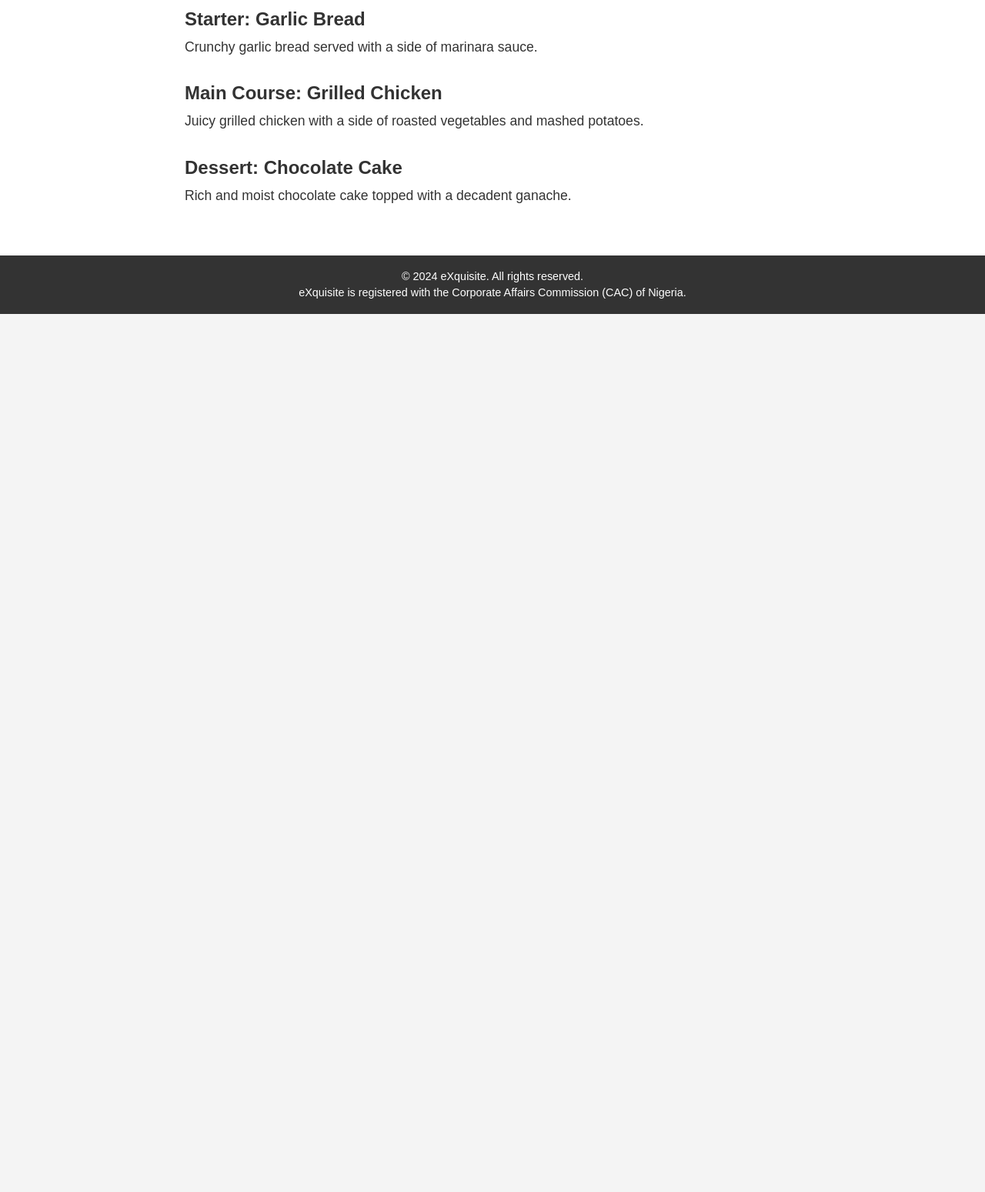
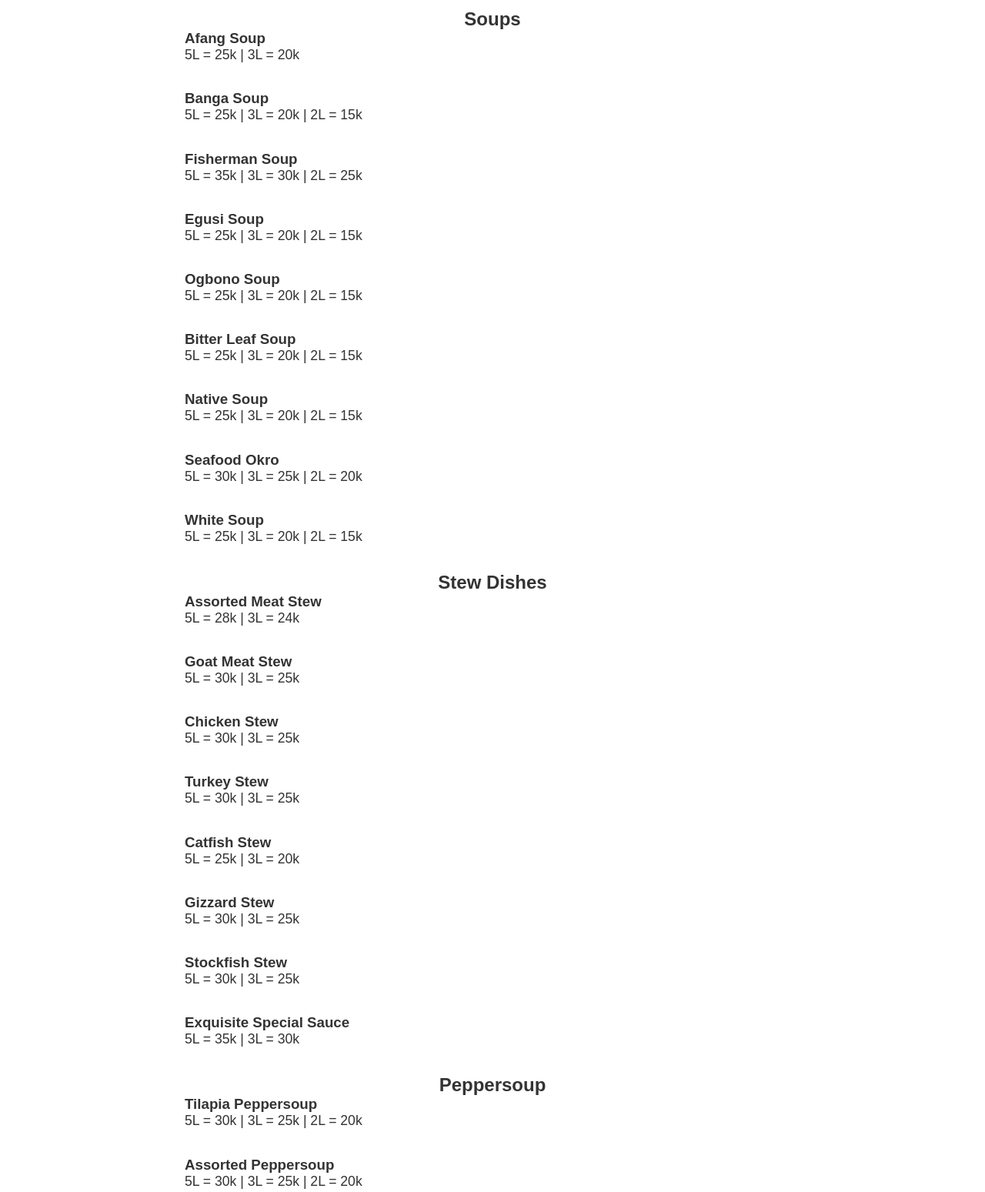
Before and after one commit to AbaraEmmanuel/eXquisite, a plain HTML site: page menu.html in a window 1280 px wide. Shown: the part 220-1769 px from the top of the page at 77% size. Before the commit the page ends 800 px from the top, so only its background shows below. Drawn offline with Linux system fonts and the light colour scheme.

Commit message:
Updated menu list

```diff
--- a/menu.html
+++ b/menu.html
@@ -11,9 +11,9 @@
         <nav>
             <img src="https://i.imgur.com/uYrWLAD.png" alt="eXquisite Logo" class="logo">
             <ul>
-                <li><a href="index.html">Home</a></li>
-                <li><a href="menu.html">Menu</a></li>
-                <li><a href="contact.html">Contact</a></li>
+                <li><a href="home">Home</a></li>
+                <li><a href="menu">Menu</a></li>
+                <li><a href="contact">Contact</a></li>
             </ul>
         </nav>
     </header>
@@ -21,18 +21,106 @@
         <h1>Our Menu</h1>
         <p>Explore our diverse menu featuring delicious dishes made with the finest ingredients. Whether you're in the mood for local favorites or international cuisine, we have something for everyone.</p>
         <div class="menu-list">
-            <!-- Example menu items, replace with actual content -->
+            <h2>Soups</h2>
             <div class="menu-item">
-                <h2>Starter: Garlic Bread</h2>
-                <p>Crunchy garlic bread served with a side of marinara sauce.</p>
+                <h3>Afang Soup</h3>
+                <p>5L = 25k | 3L = 20k</p>
             </div>
             <div class="menu-item">
-                <h2>Main Course: Grilled Chicken</h2>
-                <p>Juicy grilled chicken with a side of roasted vegetables and mashed potatoes.</p>
+                <h3>Banga Soup</h3>
+                <p>5L = 25k | 3L = 20k | 2L = 15k</p>
             </div>
             <div class="menu-item">
-                <h2>Dessert: Chocolate Cake</h2>
-                <p>Rich and moist chocolate cake topped with a decadent ganache.</p>
+                <h3>Fisherman Soup</h3>
+                <p>5L = 35k | 3L = 30k | 2L = 25k</p>
+            </div>
+            <div class="menu-item">
+                <h3>Egusi Soup</h3>
+                <p>5L = 25k | 3L = 20k | 2L = 15k</p>
+            </div>
+            <div class="menu-item">
+                <h3>Ogbono Soup</h3>
+                <p>5L = 25k | 3L = 20k | 2L = 15k</p>
+            </div>
+            <div class="menu-item">
+                <h3>Bitter Leaf Soup</h3>
+                <p>5L = 25k | 3L = 20k | 2L = 15k</p>
+            </div>
+            <div class="menu-item">
+                <h3>Native Soup</h3>
+                <p>5L = 25k | 3L = 20k | 2L = 15k</p>
+            </div>
+            <div class="menu-item">
+                <h3>Seafood Okro</h3>
+                <p>5L = 30k | 3L = 25k | 2L = 20k</p>
+            </div>
+            <div class="menu-item">
+                <h3>White Soup</h3>
+                <p>5L = 25k | 3L = 20k | 2L = 15k</p>
+            </div>
+
+            <h2>Stew Dishes</h2>
+            <div class="menu-item">
+                <h3>Assorted Meat Stew</h3>
+                <p>5L = 28k | 3L = 24k</p>
+            </div>
+            <div class="menu-item">
+                <h3>Goat Meat Stew</h3>
+                <p>5L = 30k | 3L = 25k</p>
+            </div>
+            <div class="menu-item">
+                <h3>Chicken Stew</h3>
+                <p>5L = 30k | 3L = 25k</p>
+            </div>
+            <div class="menu-item">
+                <h3>Turkey Stew</h3>
+                <p>5L = 30k | 3L = 25k</p>
+            </div>
+            <div class="menu-item">
+                <h3>Catfish Stew</h3>
+                <p>5L = 25k | 3L = 20k</p>
+            </div>
+            <div class="menu-item">
+                <h3>Gizzard Stew</h3>
+                <p>5L = 30k | 3L = 25k</p>
+            </div>
+            <div class="menu-item">
+                <h3>Stockfish Stew</h3>
+                <p>5L = 30k | 3L = 25k</p>
+            </div>
+            <div class="menu-item">
+                <h3>Exquisite Special Sauce</h3>
+                <p>5L = 35k | 3L = 30k</p>
+            </div>
+
+            <h2>Peppersoup</h2>
+            <div class="menu-item">
+                <h3>Tilapia Peppersoup</h3>
+                <p>5L = 30k | 3L = 25k | 2L = 20k</p>
+            </div>
+            <div class="menu-item">
+                <h3>Assorted Peppersoup</h3>
+                <p>5L = 30k | 3L = 25k | 2L = 20k</p>
+            </div>
+            <div class="menu-item">
+                <h3>Cowtail Peppersoup</h3>
+                <p>5L = 30k | 3L = 25k | 2L = 20k</p>
+            </div>
+            <div class="menu-item">
+                <h3>Goat Meat Peppersoup</h3>
+                <p>5L = 30k | 3L = 25k | 2L = 20k</p>
+            </div>
+            <div class="menu-item">
+                <h3>Croaker Peppersoup</h3>
+                <p>5L = 30k | 3L = 25k</p>
+            </div>
+            <div class="menu-item">
+                <h3>Seafood Peppersoup</h3>
+                <p>5L = 35k | 3L = 29k</p>
+            </div>
+            <div class="menu-item">
+                <h3>Dry Fish Peppersoup</h3>
+                <p>5L = 30k | 3L = 25k</p>
             </div>
         </div>
     </section>
```
